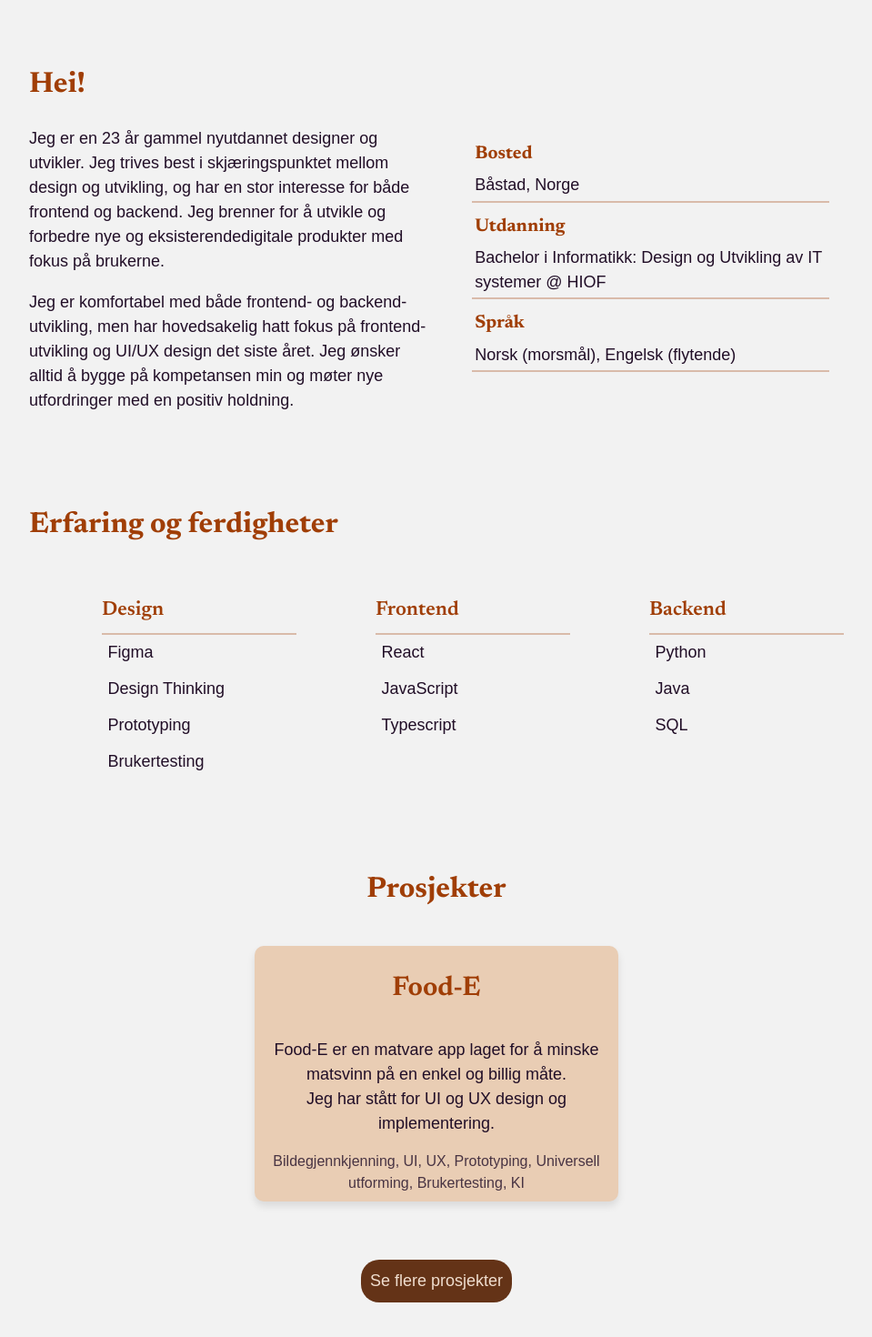
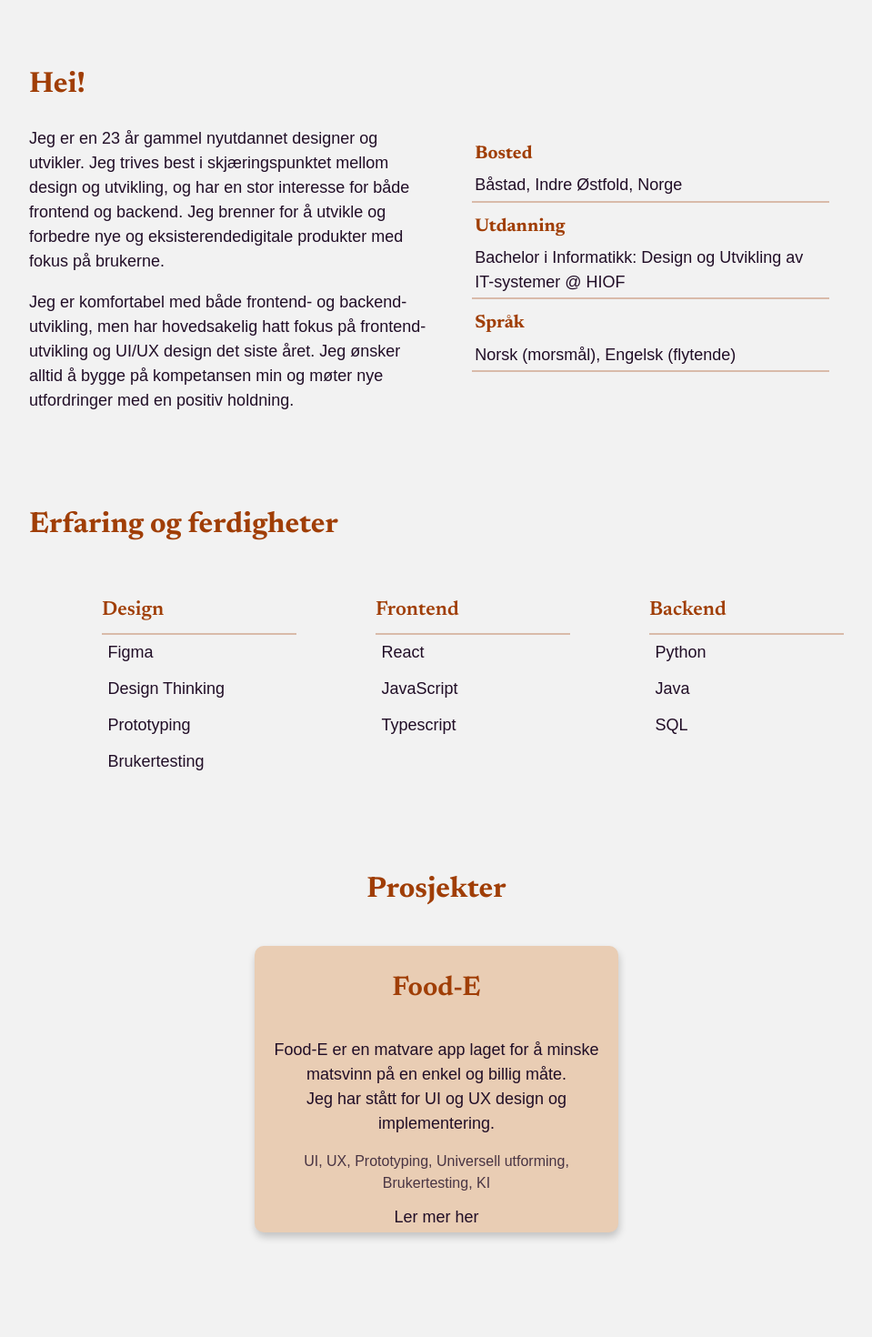
Before and after one commit to Tuva03/portfolio, a React (Vite) app in the folder my-app/: page / in a window 1280 px wide. Shown: the part 442-1912 px from the top of the page at 91% size, without its empty margins (160-1119 px from the left). After the commit the page ends 1877 px from the top, so only its background shows below. Built offline with nearby package versions, Linux system fonts and the light colour scheme.

Commit message:
lagt til food-e som portefølje prosjelt

```diff
--- a/my-app/index.html
+++ b/my-app/index.html
@@ -12,10 +12,7 @@
       content="Tuva Marie Andersen, portefølje, informatikk, frontend, programmering, prosjekter, utvikler, design"
     />
     <meta name="author" content="Tuva Marie Andersen" />
-    <title>
-      Tuva Marie Andersen | Informatikk student & fullstack-utvikler |
-      Portefølje
-    </title>
+    <title>Tuva Marie Andersen - Portefølje</title>
     <link rel="preconnect" href="https://fonts.googleapis.com" />
     <link rel="preconnect" href="https://fonts.gstatic.com" crossorigin />
     <link
@@ -75,10 +72,10 @@
         <section id="about_me_info">
           <ul id="about_me_info_list">
             <li id="title">Bosted</li>
-            <li id="info">Båstad, Norge</li>
+            <li id="info">Båstad, Indre Østfold, Norge</li>
             <li id="title">Utdanning</li>
             <li id="info">
-              Bachelor i Informatikk: Design og Utvikling av IT systemer @ HIOF
+              Bachelor i Informatikk: Design og Utvikling av IT-systemer @ HIOF
             </li>
             <li id="title">Språk</li>
             <li id="info">Norsk (morsmål), Engelsk (flytende)</li>
@@ -122,18 +119,22 @@
               Jeg har stått for UI og UX design og implementering.
             </p>
             <p class="project_tags">
-              Bildegjennkjenning, UI, UX, Prototyping, Universell utforming,
-              Brukertesting, KI
+              UI, UX, Prototyping, Universell utforming, Brukertesting, KI
             </p>
+            <a href="projects/foode.html">Ler mer her</a>
+            <!--
+            <a target="_blank" href="https://www.food-e.no/"
+              >Les mer på hjemmesiden her</a>-->
           </article>
         </div>
+        <!-- Legg til knap når flere prosjekter er lagt til
         <a
           href="/prosjekter.html"
           class="button"
           id="to_projects"
           aria-label="Se flere prosjekter i porteføljen"
-          >Se flere prosjekter</a
-        >
+          >Se flere prosjekter</a>
+          -->
       </section>
     </main>
     <!--
--- a/my-app/prosjekter.html
+++ b/my-app/prosjekter.html
@@ -1,4 +1,4 @@
-<!DOCTYPE html>
+<!doctype html>
 <html lang="nb">
   <head>
     <meta charset="UTF-8" />
--- a/my-app/src/index.css
+++ b/my-app/src/index.css
@@ -124,6 +124,13 @@ p {
   font-size: 18px;
 }
 
+a {
+  color: #210e27;
+  font-size: 18px;
+  text-decoration: none;
+  padding: 0.2rem;
+}
+
 #about_me {
   display: flex;
   justify-content: space-between;
@@ -236,6 +243,7 @@ p {
   justify-content: center;
   gap: 2rem;
   flex-wrap: wrap;
+  padding-bottom: 5rem;
 }
 
 .project {
@@ -245,10 +253,10 @@ p {
   min-width: 200px;
   max-width: 400px;
   min-height: 200px;
-  max-height: 300px;
+  max-height: 500px;
   border-radius: 10px;
   overflow: hidden;
-  box-shadow: 0 5px 8px rgba(0, 0, 0, 0.1);
+  box-shadow: 1px 5px 8px rgba(0, 0, 0, 0.2);
   background-color: #e9cdb4;
 }
 
@@ -284,7 +292,7 @@ p {
 #to_projects:hover {
   background-color: #351a0b;
   color: #f0decf;
-  box-shadow: 2px 2px #331e076e;
+  box-shadow: 3px 3px 3px #331e076e;
 }
 
 /*
```
Also changed, not shown: my-app/projects/foode.html (added, +60 -0 lines).
